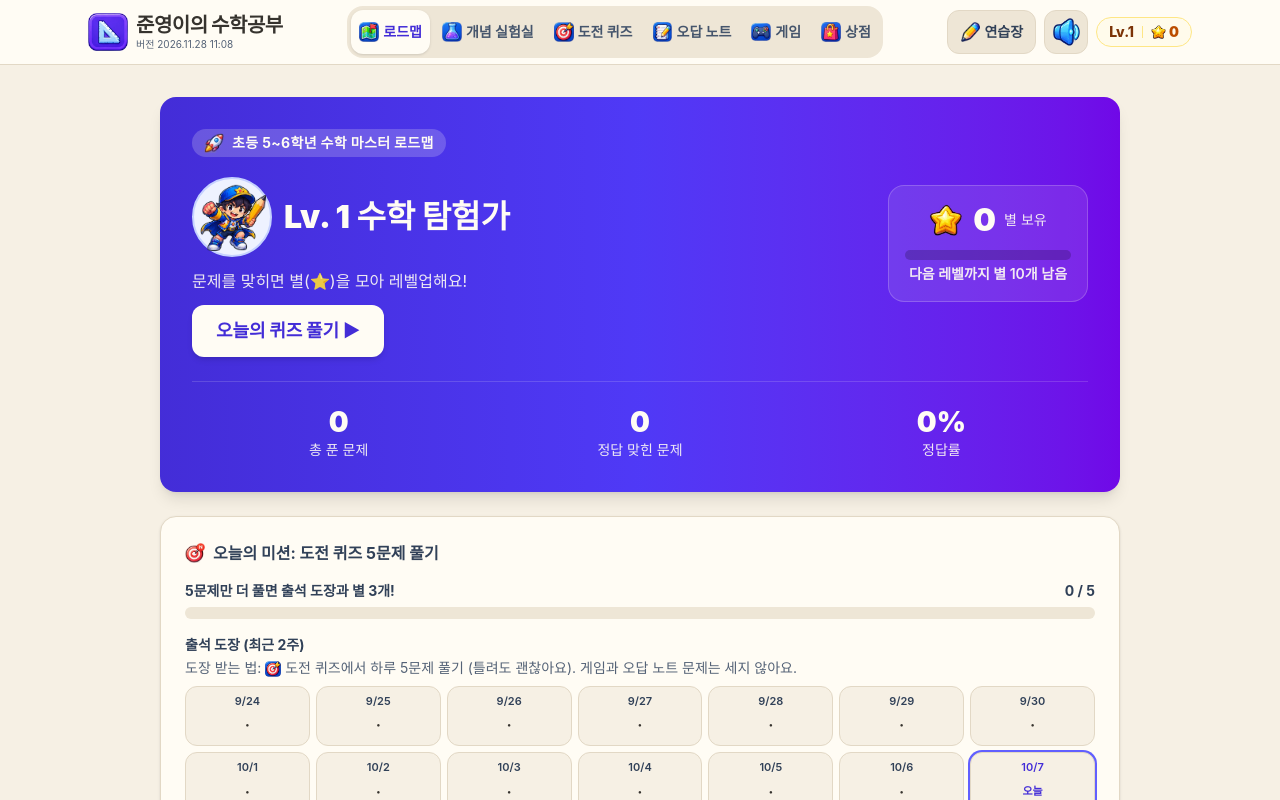
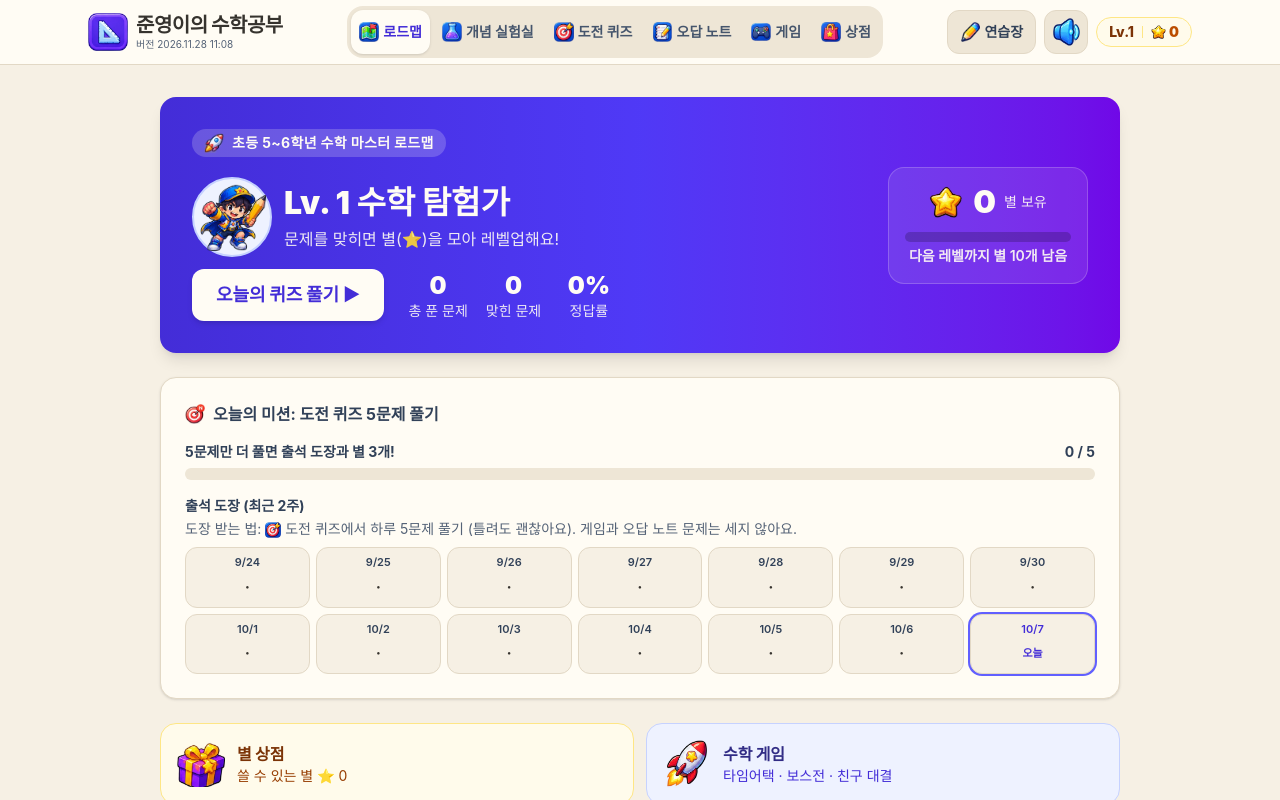
Before and after one commit to ysoftman/mykid-math, a React (Vite) app: page / in a window 1280 px wide. Shown: the top 800 px of the page. Built offline with nearby package versions, Linux system fonts and the light colour scheme; a web font is replaced by a local one.

Commit message:
shorten the roadmap banner by moving stats and the subtitle up
- put the solved/correct/accuracy stats next to the quiz button
- move the subtitle beside the avatar under the level title

```diff
--- a/src/components/Roadmap.tsx
+++ b/src/components/Roadmap.tsx
@@ -123,13 +123,17 @@ export const Roadmap: React.FC<RoadmapProps> = ({
             </div>
             <div className="flex items-center gap-3 pt-2">
               <CharacterAvatar stats={stats} size="sm" />
+              {/* Subtitle sits beside the avatar so it adds no row height */}
+              <div className="space-y-1">
                 <h2 className="text-2xl sm:text-3xl font-black leading-tight">
                   Lv. {currentLevel} 수학 탐험가
                 </h2>
-            </div>
-            <p className="text-white/90 text-xs sm:text-sm max-w-md">
+                <p className="text-white/90 text-xs sm:text-sm break-keep">
                   문제를 맞히면 별(⭐)을 모아 레벨업해요!
                 </p>
+              </div>
+            </div>
+            <div className="flex flex-wrap items-center gap-x-6 gap-y-3">
               {/* Inverted primary: an indigo-600 button would disappear on the indigo banner */}
               <button
                 type="button"
@@ -141,6 +145,26 @@ export const Roadmap: React.FC<RoadmapProps> = ({
               >
                 오늘의 퀴즈 풀기 ▶
               </button>
+              {/* Quick Stats Summary */}
+              <div className="grid grid-cols-3 gap-4 text-center whitespace-nowrap">
+                <div>
+                  <div className="text-xl font-black">{stats.totalSolved}</div>
+                  <div className="text-xs text-white/90">총 푼 문제</div>
+                </div>
+                <div>
+                  <div className="text-xl font-black">{stats.totalCorrect}</div>
+                  <div className="text-xs text-white/90">맞힌 문제</div>
+                </div>
+                <div>
+                  <div className="text-xl font-black">
+                    {stats.totalSolved > 0
+                      ? `${Math.round((stats.totalCorrect / stats.totalSolved) * 100)}%`
+                      : '0%'}
+                  </div>
+                  <div className="text-xs text-white/90">정답률</div>
+                </div>
+              </div>
+            </div>
           </div>
 
           <div className="bg-white/10 p-4 rounded-2xl border border-white/20 flex flex-col items-center min-w-[200px]">
@@ -170,26 +194,6 @@ export const Roadmap: React.FC<RoadmapProps> = ({
             <div className="text-xs text-white/90 mt-1 font-semibold">
               다음 레벨까지 별 {Math.max(0, nextLevelStars - currentStars)}개 남음
             </div>
-          </div>
-        </div>
-
-        {/* Quick Stats Summary */}
-        <div className="mt-6 pt-6 border-t border-white/15 grid grid-cols-3 gap-2 text-center">
-          <div>
-            <div className="text-xl sm:text-2xl font-black">{stats.totalSolved}</div>
-            <div className="text-xs text-white/90">총 푼 문제</div>
-          </div>
-          <div>
-            <div className="text-xl sm:text-2xl font-black">{stats.totalCorrect}</div>
-            <div className="text-xs text-white/90">정답 맞힌 문제</div>
-          </div>
-          <div>
-            <div className="text-xl sm:text-2xl font-black">
-              {stats.totalSolved > 0
-                ? `${Math.round((stats.totalCorrect / stats.totalSolved) * 100)}%`
-                : '0%'}
-            </div>
-            <div className="text-xs text-white/90">정답률</div>
           </div>
         </div>
       </div>
```
Lines whose indentation alone changed are shown as unchanged.
